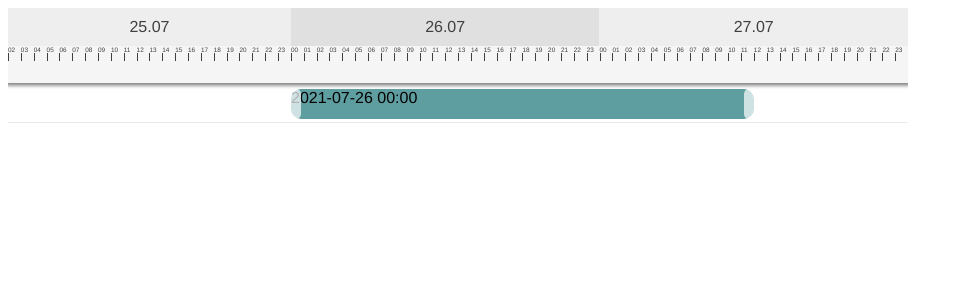
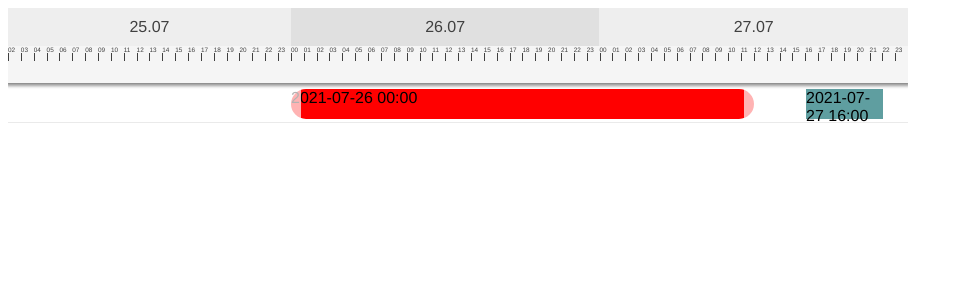
Before and after one commit to robinsondev428/gantt-chart, a Vue app: page / in a window 1280 px wide. Shown: the top 300 px of the page, without its empty margins (0-963 px from the left). Built offline with nearby package versions, Linux system fonts and the light colour scheme.

Commit message:
Impemented fixing overlaps (bars pushing one another) Can style bars using a nested "style" object in ganttBarConfig

```diff
--- a/src/App.vue
+++ b/src/App.vue
@@ -26,8 +26,16 @@ const bars = ref([
     ganttBarConfig: {
       hasHandles: true,
       style: {
-        background: "yellow"
+        background: "red",
+        borderRadius: "20px"
       }
+    }
+  },
+  {
+    id: "Test",
+    beginDate: "2021-07-27 16:00",
+    endDate: "2021-07-27 22:00",
+    ganttBarConfig: {
     }
   }
 ])
--- a/src/components/GGanttBar.vue
+++ b/src/components/GGanttBar.vue
@@ -15,7 +15,7 @@
 
 <script setup lang="ts">
 import dayjs from "dayjs"
-import { defineProps, defineExpose, ref, computed, toRefs, inject, onMOunted, onMounted } from "vue"
+import { defineProps, defineExpose, ref, computed, toRefs, inject, onMounted } from "vue"
 import useTimeaxisUnits from "../composables/useTimeaxisUnits"
 import GanttBarObject from "../models/GanttBarObject"
 import INJECTION_KEYS from "../models/symbols"
@@ -24,25 +24,26 @@ const props = defineProps<{
   bar: GanttBarObject
   barStart: string
   barEnd: string
+  allBarsInRow: GanttBarObject[]
 }>()
 
 const chartStart = inject(INJECTION_KEYS.chartStartKey)
 const chartEnd = inject(INJECTION_KEYS.chartEndKey)
 const chartWidth = inject(INJECTION_KEYS.widthKey)
 const precision = inject(INJECTION_KEYS.precisionKey)
+const pushOnOverlap = inject(INJECTION_KEYS.pushOnOverlapKey)
 if (!chartStart || !chartEnd || !precision || !chartWidth) {
   throw new Error("GGanttBar: Provide/Inject of values from GGanttChart failed!")
 }
 
-const { bar, barStart, barEnd } = toRefs(props)
+const { bar, barStart, barEnd, allBarsInRow } = toRefs(props)
 const { timeaxisUnits } = useTimeaxisUnits(chartStart.value, chartEnd.value, precision.value)
 
 const barStyle = computed(() => {
   const xStart = mapTimeToPosition(bar.value.beginDate)
   const xEnd = mapTimeToPosition(bar.value.endDate)
   return {
-    borderRadius: "10px",
-    background: "cadetblue",
+    ...bar.value.ganttBarConfig.style,
     position: "absolute",
     top: "5px",
     left: `${xStart}px`,
@@ -68,6 +69,7 @@ let barContainer: DOMRect | undefined
 onMounted(() => {
   barContainer = barElement.value?.closest(".g-gantt-row-bars-container")?.getBoundingClientRect()
 })
+
 const onMousedown = (e: MouseEvent) => {
   e.preventDefault()
   window.addEventListener("mousemove", onFirstMousemove, { once: true })
@@ -109,6 +111,7 @@ const drag = (e: MouseEvent) => {
     const xEnd = xStart + barWidth
     bar.value[barStart.value] = mapPositionToTime(xStart)
     bar.value[barEnd.value] = mapPositionToTime(xEnd)
+    fixOverlaps()
   }
 }
 
@@ -120,6 +123,7 @@ const dragByLeftHandle = (e: MouseEvent) => {
       return
     }
     bar.value[barStart.value] = newBarStart
+    fixOverlaps()
   }
 }
 
@@ -131,7 +135,56 @@ const dragByRightHandle = (e: MouseEvent) => {
       return
     }
     bar.value[barEnd.value] = newBarEnd
+    fixOverlaps()
   }
+}
+
+const fixOverlaps = () => {
+  if (!pushOnOverlap) {
+    return
+  }
+  let currentBar = bar.value
+  let { overlapBar, overlapType } = getOverlapBarAndType(currentBar)
+  while (overlapBar) {
+    const currentBarStart = dayjs(currentBar[barStart.value])
+    const currentBarEnd = dayjs(currentBar[barEnd.value])
+    const overlapBarStart = dayjs(overlapBar[barStart.value])
+    const overlapBarEnd = dayjs(overlapBar[barEnd.value])
+    let minuteDiff : number
+    switch (overlapType) {
+      case "left":
+        minuteDiff = overlapBarEnd.diff(currentBarStart, "minutes", true)
+        overlapBar[barEnd.value] = currentBarStart.format("YYYY-MM-DD HH:mm:ss")
+        overlapBar[barStart.value] = overlapBarStart.subtract(minuteDiff, "minutes").format("YYYY-MM-DD HH:mm:ss")
+        break
+      case "right":
+        minuteDiff = currentBarEnd.diff(overlapBarStart, "minutes", true)
+        overlapBar[barStart.value] = currentBarEnd.format("YYYY-MM-DD HH:mm:ss")
+        overlapBar[barEnd.value] = overlapBarEnd.add(minuteDiff, "minutes").format("YYYY-MM-DD HH:mm:ss")
+        break
+      default:
+        console.warn("Vue-Ganttastic: One bar is inside of the other one! This should never occur while push-on-overlap is active!")
+        return
+    }
+    currentBar = overlapBar;
+    ({ overlapBar, overlapType } = getOverlapBarAndType(overlapBar))
+  }
+}
+
+const getOverlapBarAndType = (ganttBar: GanttBarObject) => {
+  let overlapLeft, overlapRight, overlapInBetween
+  const overlapBar = allBarsInRow.value.find(otherBar => {
+    if (otherBar === ganttBar) {
+      return false
+    }
+    overlapLeft = dayjs(ganttBar[barStart.value]).isBetween(otherBar[barStart.value], otherBar[barEnd.value])
+    overlapRight = dayjs(ganttBar[barEnd.value]).isBetween(otherBar[barStart.value], otherBar[barEnd.value])
+    overlapInBetween = dayjs(otherBar[barStart.value]).isBetween(ganttBar[barStart.value], ganttBar[barEnd.value]) ||
+                      dayjs(otherBar[barEnd.value]).isBetween(ganttBar[barStart.value], ganttBar[barEnd.value])
+    return overlapLeft || overlapRight || overlapInBetween
+  })
+  const overlapType = overlapLeft ? "left" : (overlapRight ? "right" : (overlapInBetween ? "between" : null))
+  return { overlapBar, overlapType }
 }
 
 const endDrag = (e: MouseEvent) => {
@@ -147,13 +200,17 @@ defineExpose({
 </script>
 
 <style scoped>
+
+.g-gantt-bar {
+  background: cadetblue;
+}
 .g-gantt-bar-handle-left, .g-gantt-bar-handle-right {
   position: absolute;
   width: 10px;
   height: 100%;
   background: white;
   opacity: 0.7;
-  border-radius: 40px;
+  border-radius: 0px;
   cursor: w-resize;
   top: 0;
 }
--- a/src/components/GGanttChart.vue
+++ b/src/components/GGanttChart.vue
@@ -38,10 +38,11 @@ const props = defineProps<{
     width: string
     hideTimeaxis: boolean
     colorScheme: string,
-    grid: boolean
+    grid: boolean,
+    pushOnOverlap: boolean
   }>()
 
-const { chartStart, chartEnd, precision, width } = toRefs(props)
+const { chartStart, chartEnd, precision, width, pushOnOverlap } = toRefs(props)
 const colors = computed(() => {
   return colorSchemes[props.colorScheme] || colorSchemes.default
 })
@@ -49,6 +50,7 @@ provide(INJECTION_KEYS.chartStartKey, chartStart)
 provide(INJECTION_KEYS.chartEndKey, chartEnd)
 provide(INJECTION_KEYS.widthKey, ref(Number(width.value.replace("px", ""))))
 provide(INJECTION_KEYS.precisionKey, precision)
+provide(INJECTION_KEYS.pushOnOverlapKey, pushOnOverlap)
 </script>
 
 <style scoped>
--- a/src/components/GGanttRow.vue
+++ b/src/components/GGanttRow.vue
@@ -20,6 +20,7 @@
         :bar="bar"
         :bar-start="barStart"
         :bar-end="barEnd"
+        :all-bars-in-row="bars"
       />
     </div>
   </div>
--- a/src/main.ts
+++ b/src/main.ts
@@ -3,8 +3,10 @@ import App from "./App.vue"
 import dayjs from "dayjs"
 import isSameOrBefore from "dayjs/plugin/isSameOrBefore"
 import isSameOrAfter from "dayjs/plugin/isSameOrAfter"
+import isBetween from "dayjs/plugin/isBetween"
 
 dayjs.extend(isSameOrBefore)
 dayjs.extend(isSameOrAfter)
+dayjs.extend(isBetween)
 
 createApp(App).mount("#app")
--- a/src/models/GanttBarObject.ts
+++ b/src/models/GanttBarObject.ts
@@ -6,6 +6,7 @@ type GanttBarObject = {
     hasHandles?: true,
     style?: {
       background?: string,
+      borderRadius?: string,
     }
   }
 }
--- a/src/models/symbols.ts
+++ b/src/models/symbols.ts
@@ -4,7 +4,8 @@ const INJECTION_KEYS = {
   chartStartKey: Symbol("chartStartKey") as InjectionKey<Ref<string>>,
   chartEndKey: Symbol("chartEndKey") as InjectionKey<Ref<string>>,
   widthKey: Symbol("widthKey") as InjectionKey<Ref<number>>,
-  precisionKey: Symbol("precisionKey") as InjectionKey<Ref<"hour" | "day" | "month">>
+  precisionKey: Symbol("precisionKey") as InjectionKey<Ref<"hour" | "day" | "month">>,
+  pushOnOverlapKey: Symbol("pushOnOverlapKey") as InjectionKey<Ref<boolean>>
 }
 
 export default INJECTION_KEYS
```
Also changed, not shown: .eslintrc.js.
